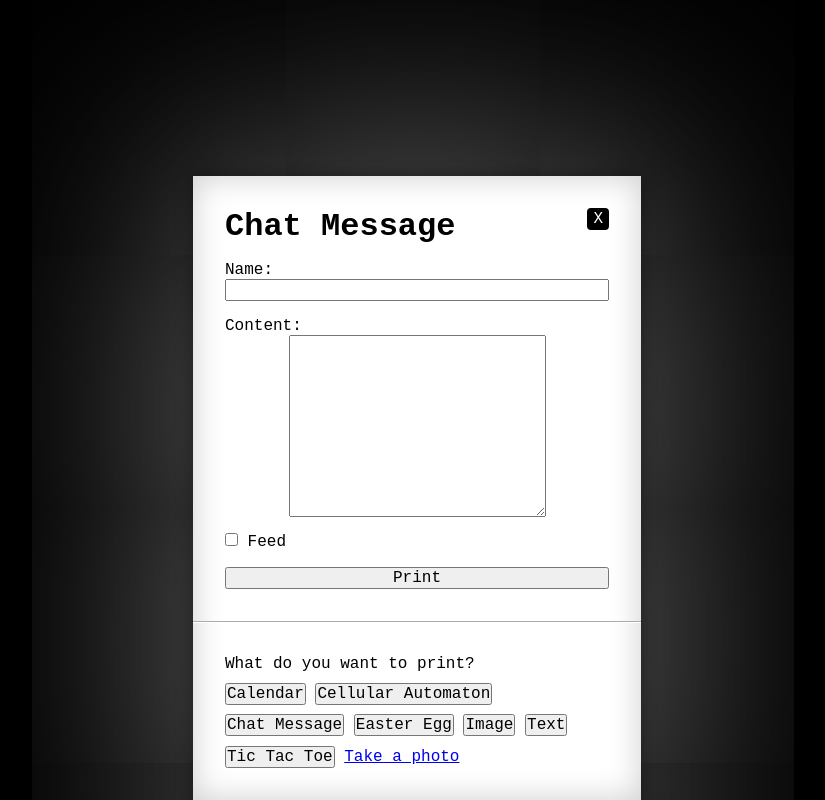
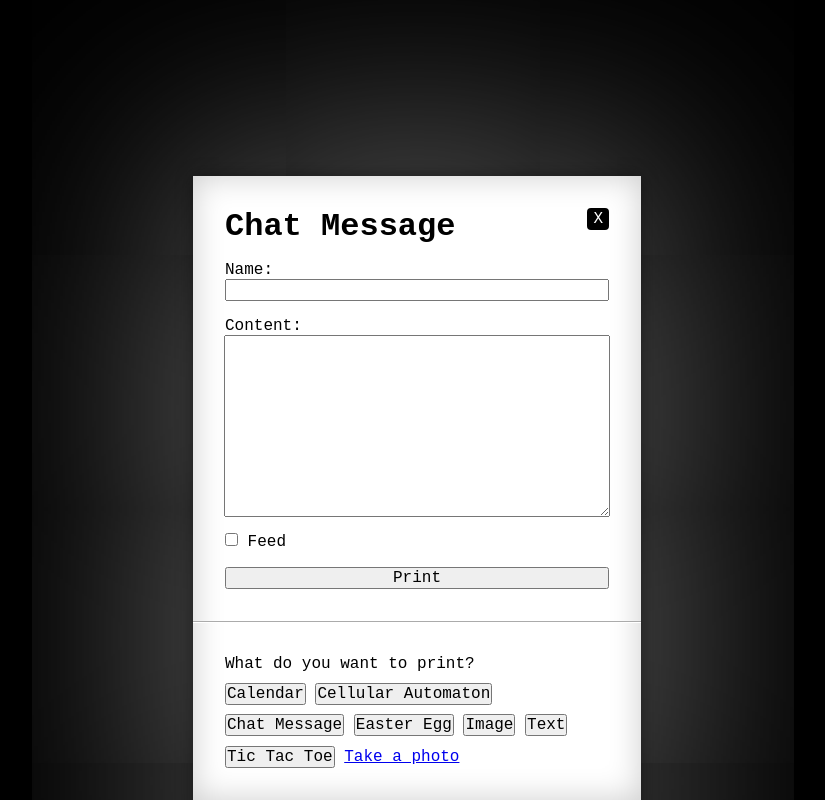
Before and after one commit to Garmelon/showbits, a Vue app in the folder showbits-thermal-printer-ui/: page / in a window 1280 px wide. Both pictures are taken after a click on the button "Chat Message". Shown: the whole page, without its empty margins (223-1048 px from the left). Built offline with nearby package versions, Linux system fonts and the light colour scheme; a web font is replaced by a local one.

Commit message:
Fix text area width on chrome

```diff
--- a/showbits-thermal-printer-ui/src/components/CDocumentChat.vue
+++ b/showbits-thermal-printer-ui/src/components/CDocumentChat.vue
@@ -43,12 +43,10 @@ function submit() {
     </label>
 
     <label for="content">Content:</label>
-    <!-- For some reason one col = 2 characters. -->
     <textarea
       id="content"
       v-model="content"
       rows="10"
-      cols="24"
       :disabled
       @keypress="textareaKeypress"
     ></textarea>
@@ -71,11 +69,11 @@ textarea {
   margin-top: -16px;
 
   align-self: center;
-  width: fit-content;
+  width: 384px;
 
   /* Prevent manual resizing from changing the width. */
-  min-width: fit-content;
-  max-width: fit-content;
+  min-width: 384px;
+  max-width: 384px;
 
   /* Emulate how typst wraps text. */
   overflow-wrap: normal;
--- a/showbits-thermal-printer-ui/src/components/CDocumentText.vue
+++ b/showbits-thermal-printer-ui/src/components/CDocumentText.vue
@@ -35,11 +35,9 @@ function submit() {
   <form ref="form" @submit.prevent="submit">
     <h2>Text</h2>
 
-    <!-- For some reason one col = 2 characters. -->
     <textarea
       v-model="text"
       rows="10"
-      cols="24"
       :style="textareaStyle"
       :disabled
       @keypress="textareaKeypress"
@@ -67,11 +65,11 @@ form {
 
 textarea {
   align-self: center;
-  width: fit-content;
+  width: 384px;
 
   /* Prevent manual resizing from changing the width. */
-  min-width: fit-content;
-  max-width: fit-content;
+  min-width: 384px;
+  max-width: 384px;
 }
 
 .wide {
```
